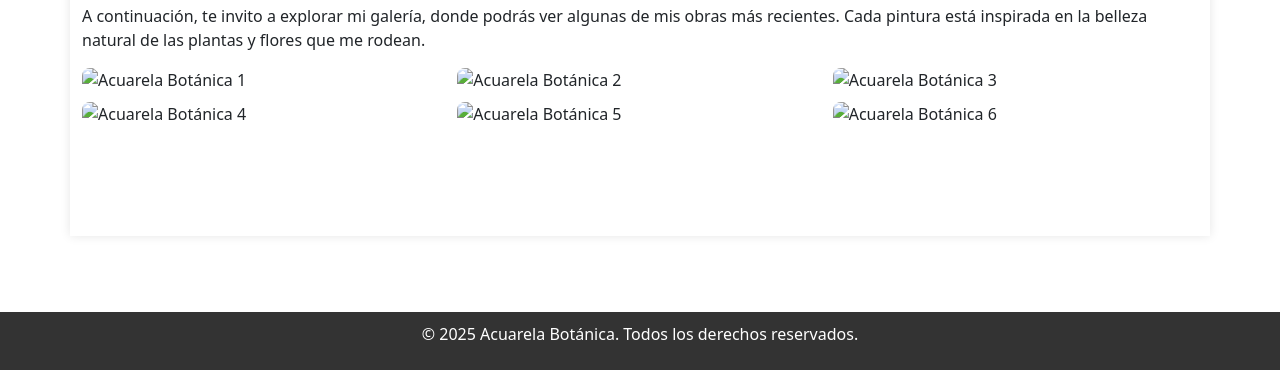
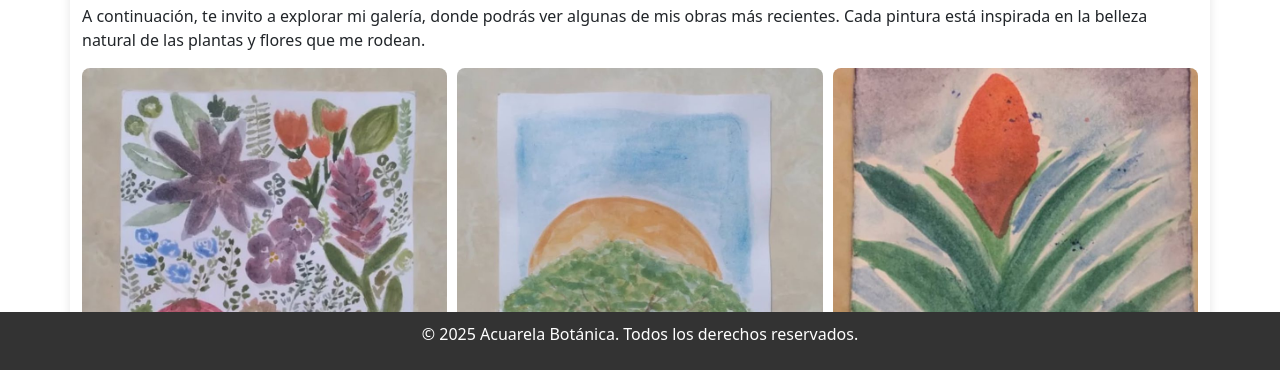
Before and after one commit to pwnimbe/Portafolio, a plain HTML site: page galeriafinal.html in a window 1280 px wide. Shown: the part 428-798 px from the top of the page. Drawn offline with nearby package versions, Linux system fonts and the light colour scheme.

Commit message:
Update galeriafinal.html

```diff
--- a/galeriafinal.html
+++ b/galeriafinal.html
@@ -50,12 +50,12 @@
     <p>A continuación, te invito a explorar mi galería, donde podrás ver algunas de mis obras más recientes. Cada pintura está inspirada en la belleza natural de las plantas y flores que me rodean.</p>
 
     <div class="gallery" style="margin-bottom: 90px;">
-        <img src="BOTA1g" alt="Acuarela Botánica 1">
-        <img src="../act3/img/Acuarela Botánica2.jpeg.jpeg" alt="Acuarela Botánica 2">
-        <img src="../act3/img/Acuarela Botánica3.jpeg.jpeg" alt="Acuarela Botánica 3">
-        <img src="../act3/img/Acuarela Botánica4.jpeg.jpeg" alt="Acuarela Botánica 4">
-        <img src="../act3/img/Acuarela Botánica55.jpeg.jpeg" alt="Acuarela Botánica 5">
-        <img src="../act3/img/Acuarela Botánica66.jpeg.jpeg" alt="Acuarela Botánica 6">
+        <img src="img/Acuarela Botánica1.jpeg.jpeg" alt="Acuarela Botánica 1">
+        <img src="img/Acuarela Botánica2.jpeg.jpeg" alt="Acuarela Botánica 2">
+        <img src="img/Acuarela Botánica3.jpeg.jpeg" alt="Acuarela Botánica 3">
+        <img src="img/Acuarela Botánica4.jpeg.jpeg" alt="Acuarela Botánica 4">
+        <img src="img/Acuarela Botánica55.jpeg.jpeg" alt="Acuarela Botánica 5">
+        <img src="img/Acuarela Botánica66.jpeg.jpeg" alt="Acuarela Botánica 6">
     </div>
 </div>
 
```
